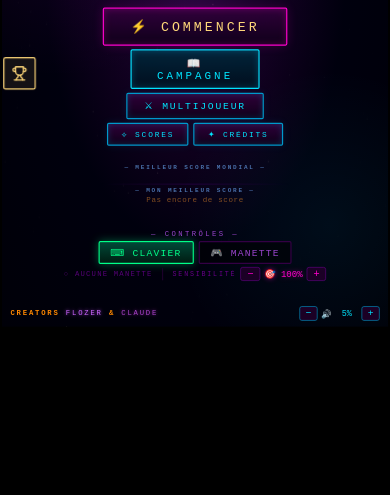
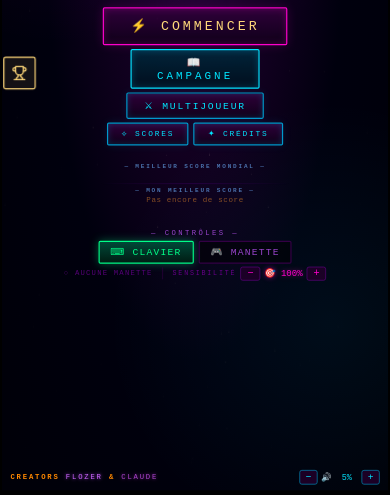
Before and after one commit to flozer-games/jeux-Flozer.github.io, a plain HTML site: page Starfire.html in a window 390 px wide. Shown: the part 349-844 px from the top of the page. Drawn offline with nearby package versions, Linux system fonts and the light colour scheme; no server answers; animation ran at ten frames a second.

Commit message:
Fix mobile : H dynamique selon ratio écran + joystick plein écran
- _gameH calculé avant chargement scripts : H = min(1400, vh*640/vw) en portrait
- Canvas redimensionnés dynamiquement avant init moteur
- H=window._gameH||840 dans le moteur (plus const fixe)
- scaleGame() utilise GH dynamique pour scale
- joystick-zone : inset 0/70px (plein écran sous HUD)
- #pbtn z-index 60 (au-dessus de la zone joystick)

Co-Authored-By: Claude Sonnet 4.6 <noreply@anthropic.com>

```diff
--- a/Starfire.html
+++ b/Starfire.html
@@ -158,23 +158,37 @@ canvas{display:block;}
 <script src="https://cdn.jsdelivr.net/npm/@supabase/supabase-js@2/dist/umd/supabase.min.js"></script>
 <script src="https://unpkg.com/peerjs@1.5.2/dist/peerjs.min.js"></script>
 
+<!-- Calcul H dynamique AVANT les scripts du jeu -->
+<script>
+(function(){
+  var vw = window.innerWidth, vh = window.innerHeight;
+  // Portrait : H adapté pour remplir la hauteur de l'écran (max 1400)
+  window._gameH = (vw < vh)
+    ? Math.min(1400, Math.max(840, Math.round(vh * 640 / vw)))
+    : 840;
+  // Redimensionne les canvas avant que le moteur charge
+  ['c','cm'].forEach(function(id){
+    var el = document.getElementById(id);
+    if(el) el.setAttribute('height', window._gameH);
+  });
+  var w = document.getElementById('wrap');
+  if(w) w.style.height = window._gameH + 'px';
+})();
+</script>
 <script src="starfire-config.js"></script>
 <script src="starfire-game.js"></script>
 
 <script>
-window._gameH = 840;
 function scaleGame(){
   var wrap = document.getElementById('wrap');
   if(!wrap) return;
   var vw = window.innerWidth;
-  var vh = window.innerHeight; // tient compte de la barre des tâches
-  var scaleX = vw / 640;
-  var scaleY = vh / 840;
-  // Portrait mobile : on scale par la largeur pour remplir l'écran en hauteur
+  var vh = window.innerHeight;
+  var GH = window._gameH || 840;
   var isPortrait = vw < vh;
-  var scale = isPortrait ? scaleX * 0.99 : Math.min(scaleX, scaleY) * 0.97;
+  var scale = isPortrait ? (vw / 640) * 0.99 : Math.min(vw / 640, vh / GH) * 0.97;
   var scaledW = 640 * scale;
-  var scaledH = 840 * scale;
+  var scaledH = GH * scale;
   wrap.style.transform = 'scale(' + scale + ')';
   wrap.style.transformOrigin = '0 0';
   wrap.style.position = 'fixed';
```
Also changed, not shown: starfire-game.js.
